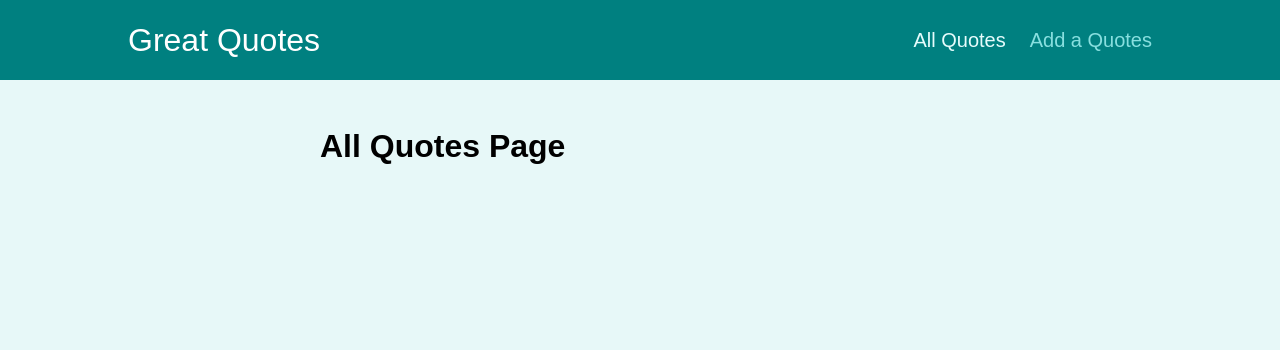
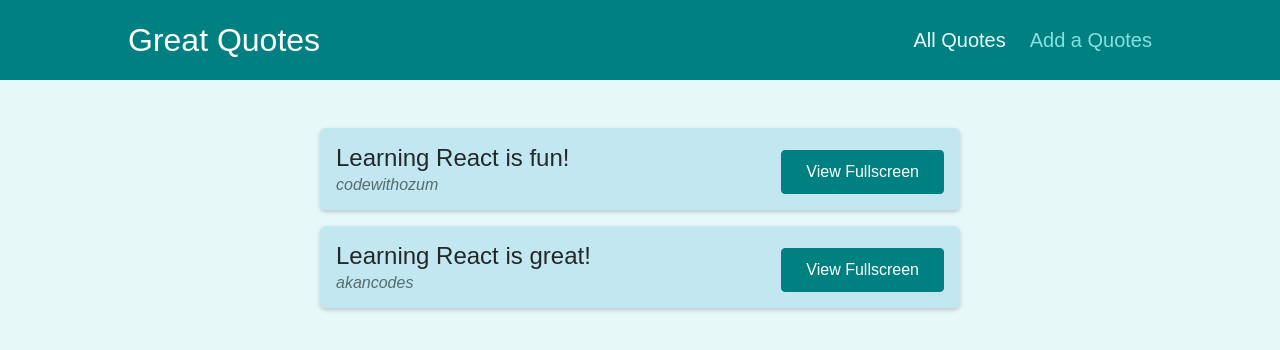
Before and after one commit to akancodes/great-quotes, a React (Create React App) app: page /quotes in a window 1280 px wide. Shown: the top 350 px of the page. Built offline with nearby package versions, Linux system fonts and the light colour scheme.

Commit message:
fourth lesson finished

```diff
--- a/src/pages/AllQuotes.js
+++ b/src/pages/AllQuotes.js
@@ -1,5 +1,12 @@
+import QuoteList from "../components/quotes/QuoteList";
+
+const DUMMY_QUOTES = [
+  { id: "q1", author: "codewithozum", text: "Learning React is fun!" },
+  { id: "q2", author: "akancodes", text: "Learning React is great!" },
+];
+
 const AllQuotes = () => {
-  return <h1>All Quotes Page</h1>;
+  return <QuoteList quotes={DUMMY_QUOTES} />;
 };
 
 export default AllQuotes;
--- a/src/pages/NewQuote.js
+++ b/src/pages/NewQuote.js
@@ -1,5 +1,11 @@
+import QuoteForm from "../components/quotes/QuoteForm";
+
 const NewQuote = () => {
-  return <h1>New Quote Page</h1>;
+  const addQuoteHandler = (quoteData) => {
+    console.log(quoteData);
+  };
+
+  return <QuoteForm onAddQuote={addQuoteHandler} />;
 };
 
 export default NewQuote;
```
